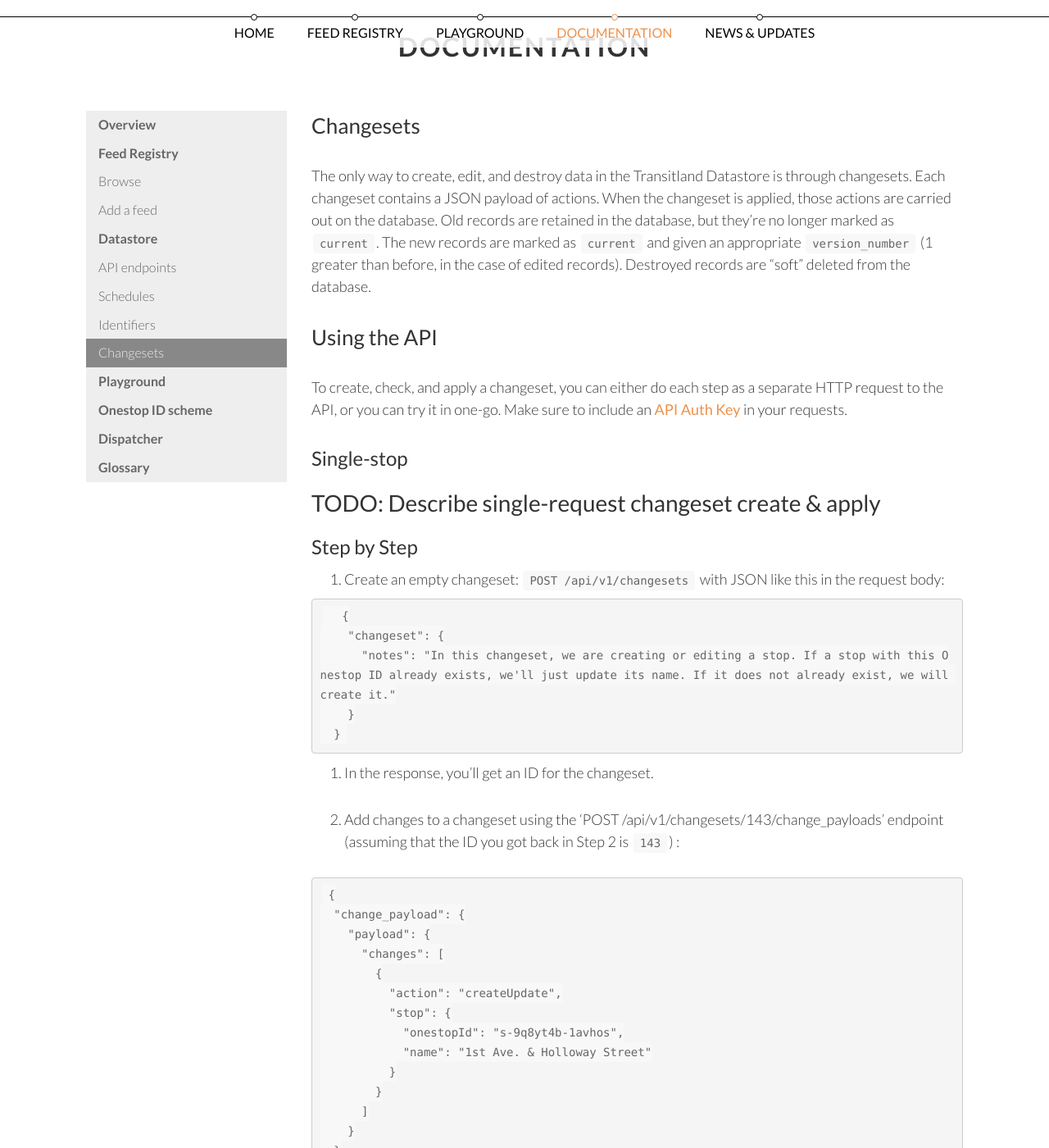
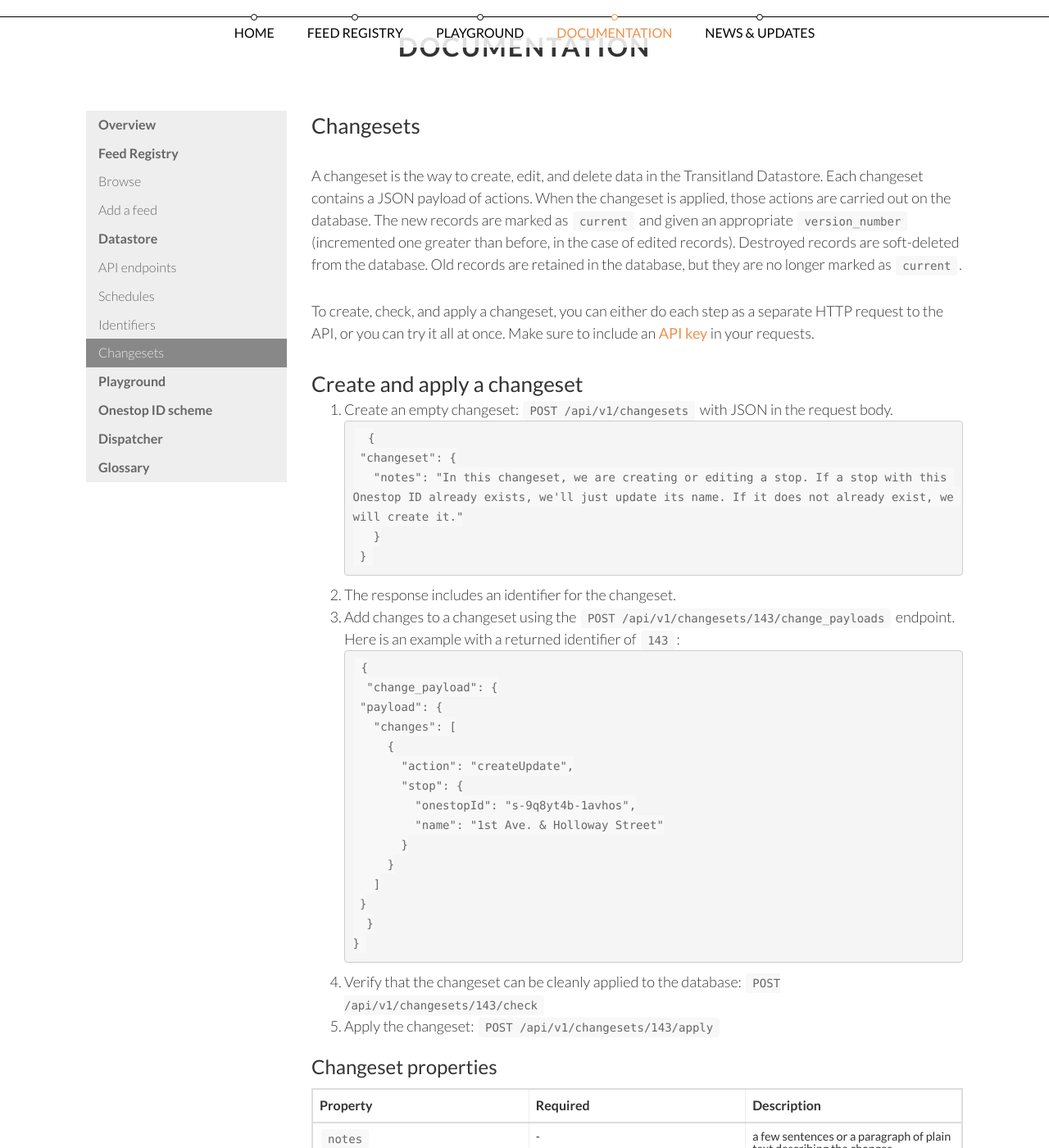
Before and after one commit to transitland/www-transit-land, a Jekyll site: the page built from documentation/datastore/changesets.md, in a window 1280 px wide and 1400 px high, scrolled down 254 px. Shown: the whole window at 82% size. Built offline with Jekyll 4.4.1, drawn with Linux system fonts in a browser that asks for light colours; nearby versions of some CDN libraries; some of the changed text lies outside the part shown.

Commit message:
formatting in ordered list

`````diff
--- a/documentation/datastore/changesets.md
+++ b/documentation/datastore/changesets.md
@@ -3,33 +3,23 @@
 layout: documentation
 ---
 
-The only way to create, edit, and destroy data in the Transitland Datastore is through changesets. Each changeset contains a JSON payload of actions. When the changeset is applied, those actions are carried out on the database. Old records are retained in the database, but they're no longer marked as `current`. The new records are marked as `current` and given an appropriate `version_number` (1 greater than before, in the case of edited records). Destroyed records are "soft" deleted from the database.
+A changeset is the way to create, edit, and delete data in the Transitland Datastore. Each changeset contains a JSON payload of actions. When the changeset is applied, those actions are carried out on the database. The new records are marked as `current` and given an appropriate `version_number` (incremented one greater than before, in the case of edited records). Destroyed records are soft-deleted from the database. Old records are retained in the database, but they are no longer marked as `current`.
 
-## Using the API
+To create, check, and apply a changeset, you can either do each step as a separate HTTP request to the API, or you can try it all at once. Make sure to include an [API key](#api-authentication) in your requests.
 
-To create, check, and apply a changeset, you can either do each step as a separate HTTP request to the API, or you can try it in one-go. Make sure to include an [API Auth Key](../readme.md#api-authentication) in your requests.
+## Create and apply a changeset
 
-### Single-stop
-
-# TODO: Describe single-request changeset create & apply
-
-### Step by Step
-
-1. Create an empty changeset: `POST /api/v1/changesets` with JSON like this in the request body:
-
-  ````json
-  {
+1. Create an empty changeset: `POST /api/v1/changesets` with JSON in the request body.
+  ```json
+    {
     "changeset": {
       "notes": "In this changeset, we are creating or editing a stop. If a stop with this Onestop ID already exists, we'll just update its name. If it does not already exist, we will create it."
+      }
     }
-  }
-  ````
-
-2. In the response, you'll get an ID for the changeset.
-
-3. Add changes to a changeset using the 'POST /api/v1/changesets/143/change_payloads' endpoint (assuming that the ID you got back in Step 2 is `143`) :
-
-````json
+  ```
+2. The response includes an identifier for the changeset.
+3. Add changes to a changeset using the `POST /api/v1/changesets/143/change_payloads` endpoint. Here is an example with a returned identifier of `143`:
+```json
 {
   "change_payload": {
     "payload": {
@@ -45,37 +35,32 @@
     }
   }
 }
-````
-
-4. Check that the changeset can be cleanly applied to the database: `POST /api/v1/changesets/143/check`
-
+```
+4. Verify that the changeset can be cleanly applied to the database: `POST /api/v1/changesets/143/check`
 5. Apply the changeset: `POST /api/v1/changesets/143/apply`
 
-### Changeset Properties
+### Changeset properties
 
 Property | Required | Description
 -------- | -------- | -----------
 `notes` | - | a few sentences or a paragraph of plain text describing the changes
 
-### ChangePayload Properties
+### Change payload properties
 
 Property | Required | Description
 -------- | -------- | -----------
 `payload` | yes | see below
 
-
-### Payload Format
+### Payload format
 The payload is a JSON object. It's an array of change actions:
 
-````json
+```json
 "changes": []
-````
+```
 
-Each payload can contain one or more change actions.
+Each payload can contain one or more change actions. The possible actions include `createUpdate` and `destroy`:
 
-The possible actions include `createUpdate` and `destroy`:
-
-````json
+```json
 "changes": [
   {
     "action": "createUpdate",
@@ -91,9 +76,6 @@
     }
   }
 ]
-````
+```
 
-#### Payload JSON Schema
-Payloads are validated using JSON schemas found in `/app/models/json_schemas`.
-
-Note that the API consumers and produces JSON with `"camelCaseKeysInQuotationMarks"`, while internally, the Datastore uses `ruby_symbols_with_underscores`.
+Payloads are validated using JSON schemas found in `/app/models/json_schemas`. Note that the API consumes and produces JSON with `"camelCaseKeysInQuotationMarks"`, while internally, the Datastore uses `ruby_symbols_with_underscores`.
`````
